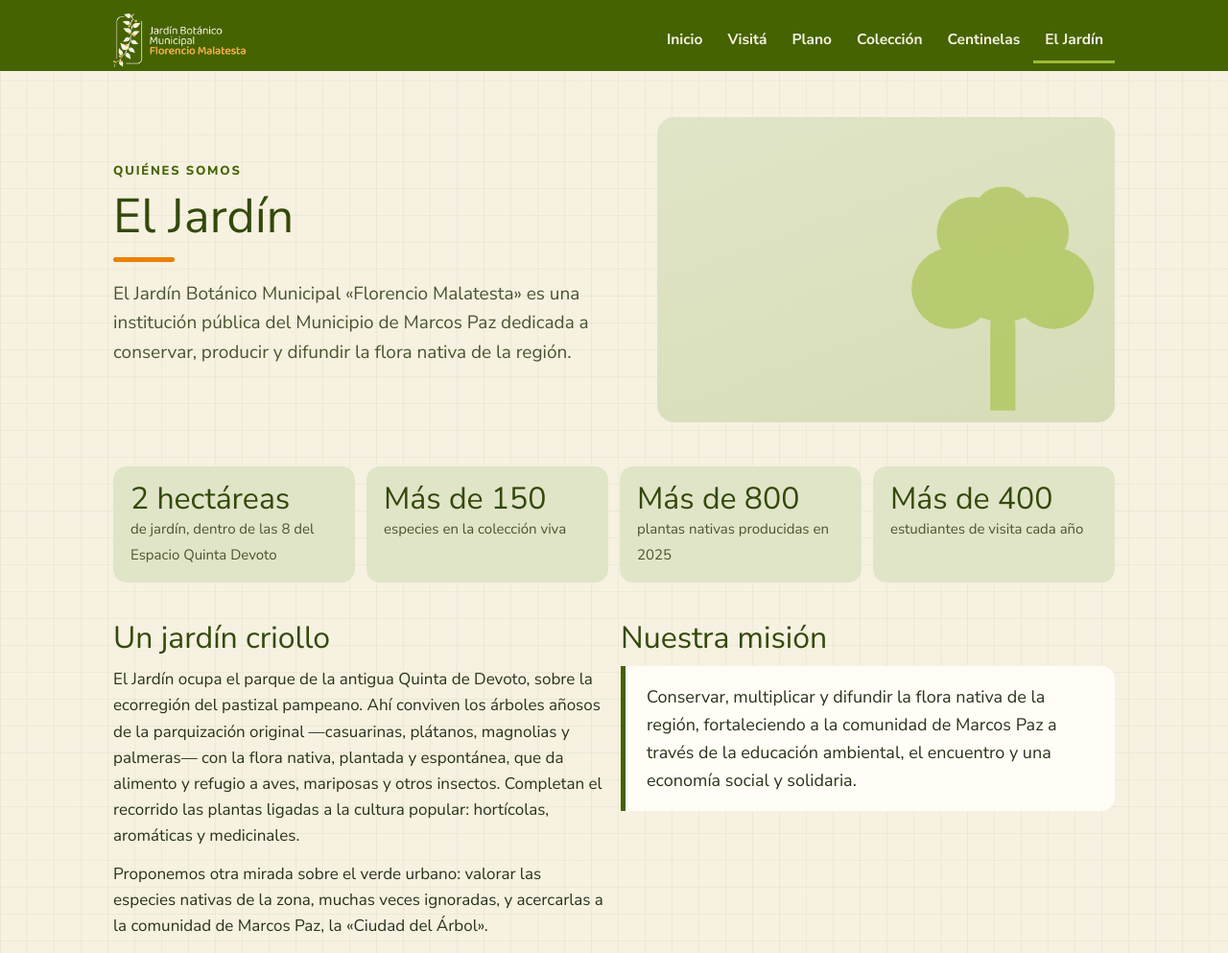
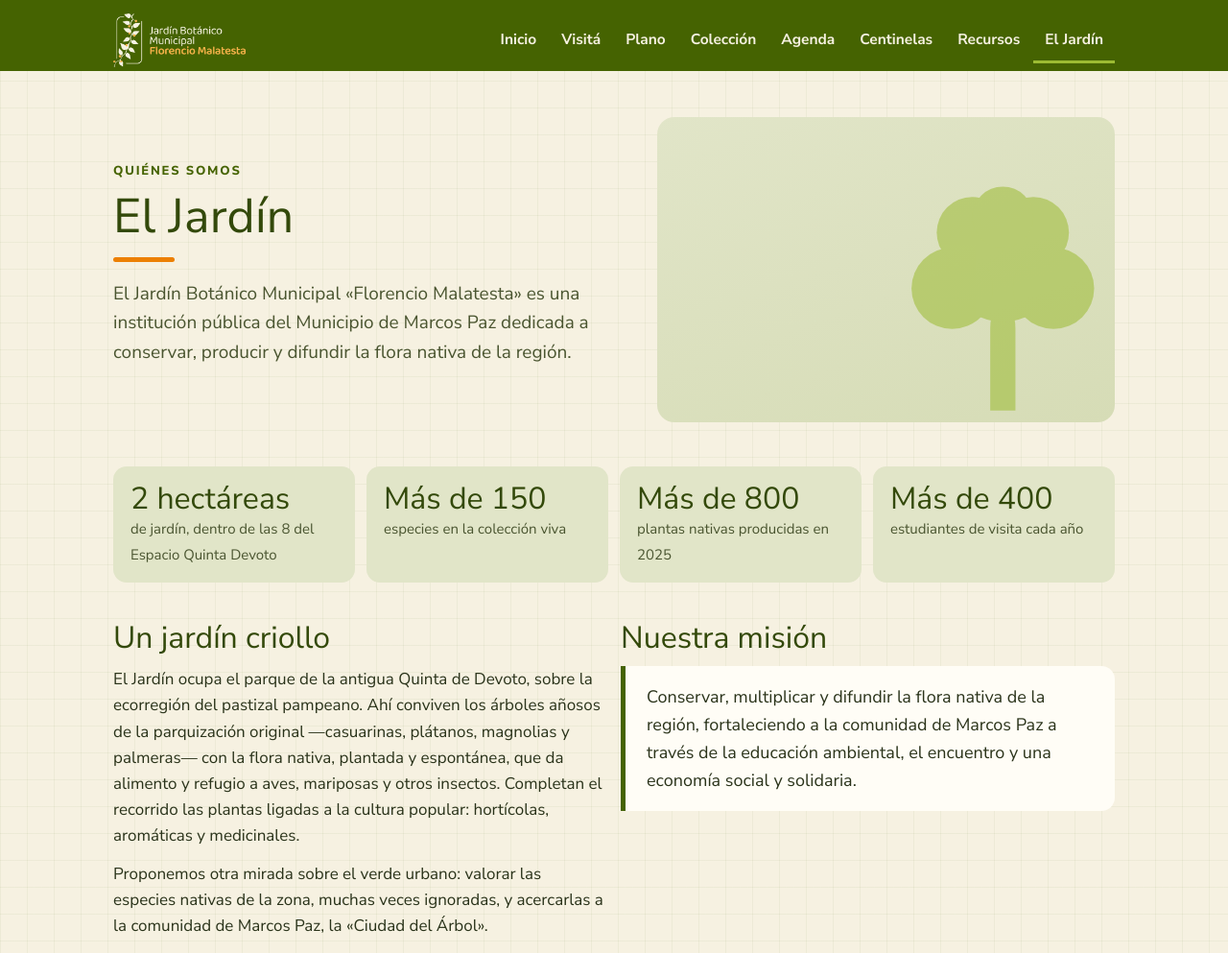
Before and after one commit to jbflormalatesta/pruebas, a plain HTML site: page el-jardin/index.html in a window 1280 px wide. Shown: the top 993 px of the page at 96% size. Drawn offline with Linux system fonts and the light colour scheme; a web font is replaced by a local one.

Commit message:
Paso 3 (prueba): El Jardín con Agenda y Recursos en el menú

```diff
--- a/el-jardin/index.html
+++ b/el-jardin/index.html
@@ -27,7 +27,7 @@
   <div class="in">
     <a class="logo" href="../"><img src="../img/logo-jb.png" width="460" height="187" alt="Jardín Botánico Municipal Florencio Malatesta · Inicio"></a>
     <nav class="principal" aria-label="Secciones del sitio">
-      <ul><li><a href="../">Inicio</a></li><li><a href="../visita/">Visitá</a></li><li><a href="../plano/">Plano</a></li><li><a href="../coleccion/">Colección</a></li><li><a href="../centinelas/">Centinelas</a></li><li><a href="../el-jardin/" aria-current="page">El Jardín</a></li></ul>
+      <ul><li><a href="../">Inicio</a></li><li><a href="../visita/">Visitá</a></li><li><a href="../plano/">Plano</a></li><li><a href="../coleccion/">Colección</a></li><li><a href="../agenda/">Agenda</a></li><li><a href="../centinelas/">Centinelas</a></li><li><a href="../recursos/">Recursos</a></li><li><a href="../el-jardin/" aria-current="page">El Jardín</a></li></ul>
     </nav>
   </div>
 </header>
```
